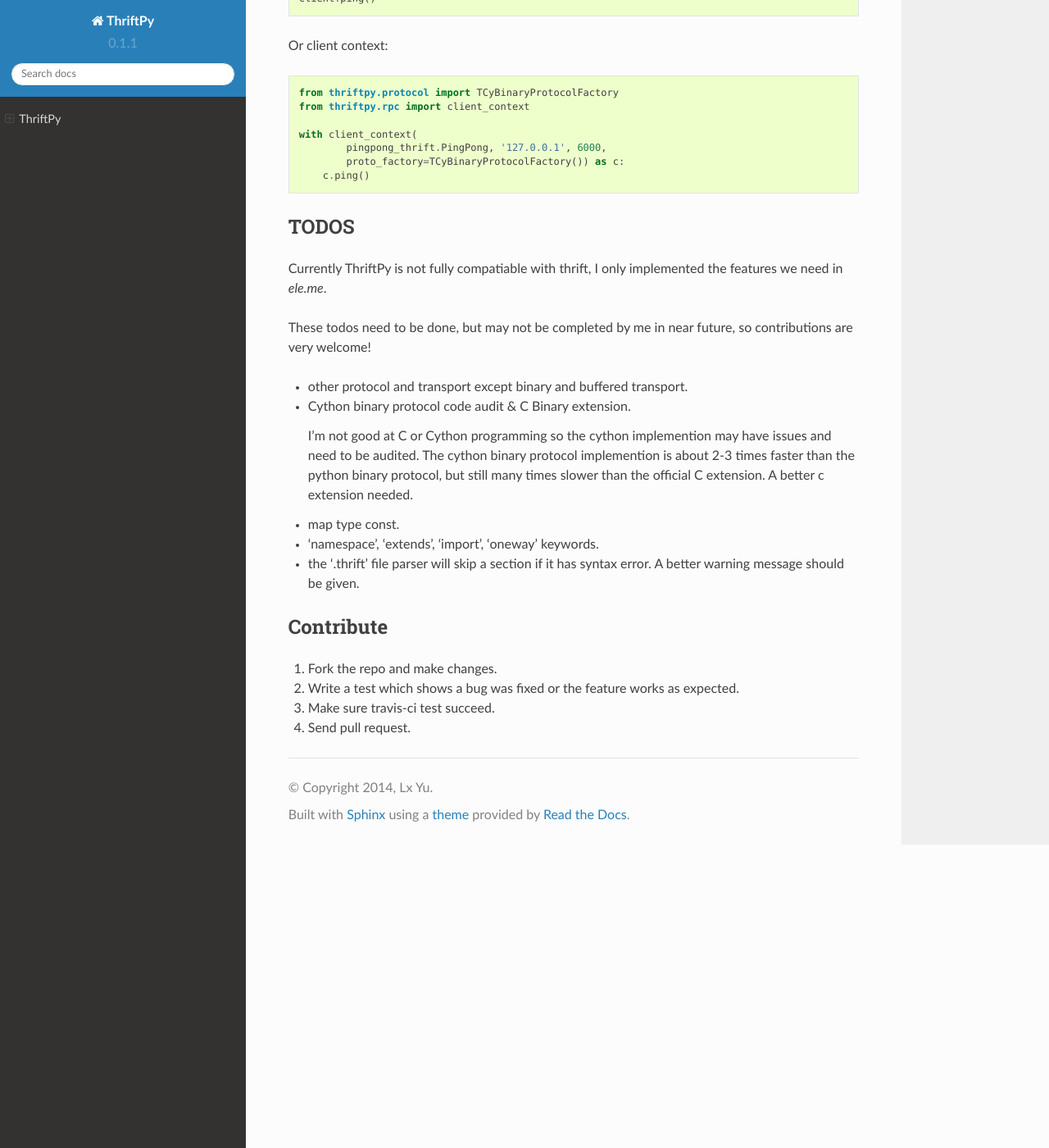
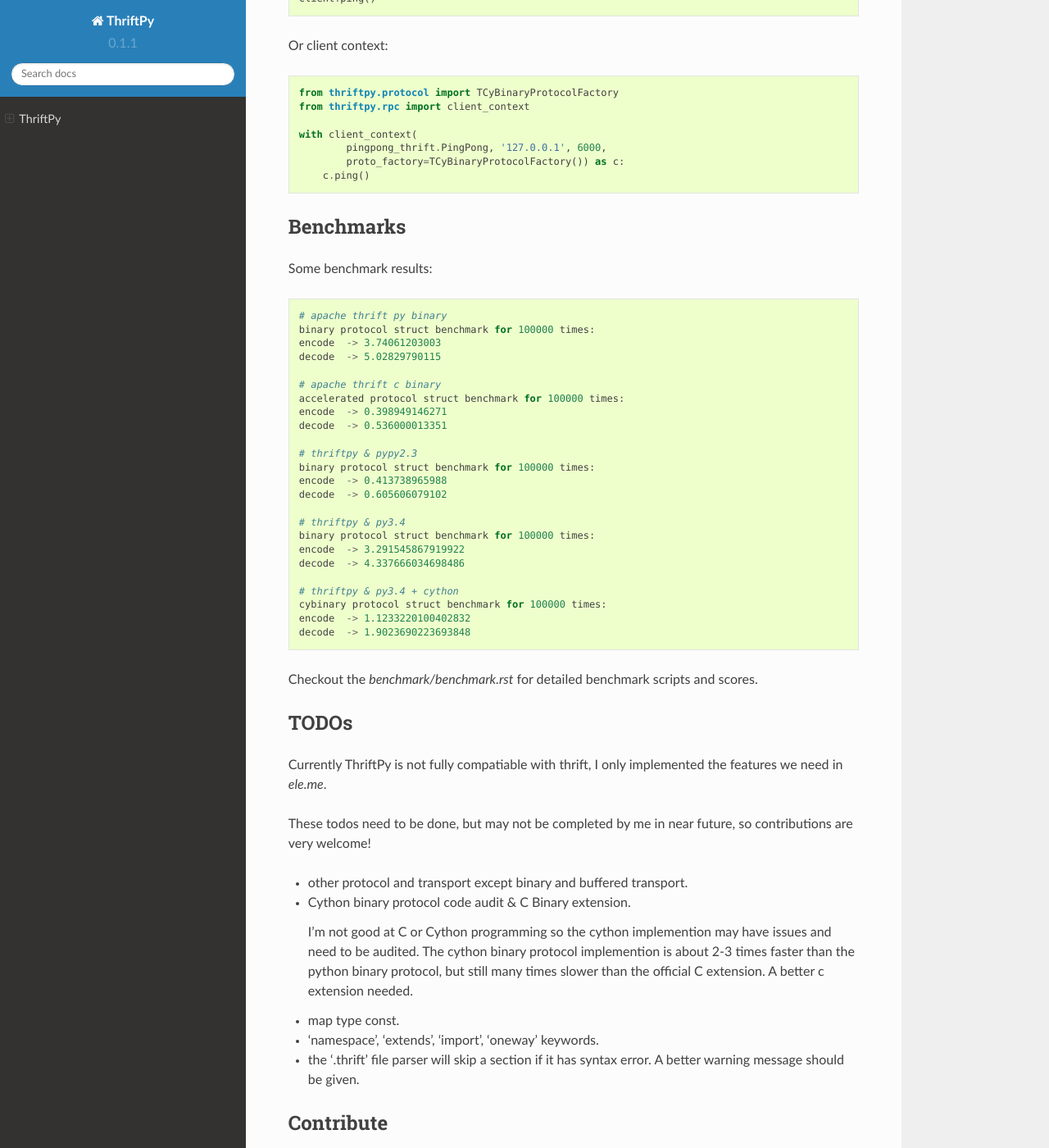
Before and after one commit to Thriftpy/thriftpy, a Sphinx documentation site: the page built from docs/index.rst, in a window 1280 px wide and 1400 px high, scrolled down 2715 px. Shown: the whole window at 82% size. Built offline with Sphinx 7.4.7 and the Read the Docs theme 2.0.0, drawn with Linux system fonts in a browser that asks for light colours.

Commit message:
add benchmark result to readme and docs

```diff
--- a/docs/index.rst
+++ b/docs/index.rst
@@ -160,7 +160,41 @@ Or client context:
         c.ping()
 
 
-TODOS
+Benchmarks
+==========
+
+Some benchmark results::
+
+    # apache thrift py binary
+    binary protocol struct benchmark for 100000 times:
+    encode  -> 3.74061203003
+    decode  -> 5.02829790115
+
+    # apache thrift c binary
+    accelerated protocol struct benchmark for 100000 times:
+    encode  -> 0.398949146271
+    decode  -> 0.536000013351
+
+    # thriftpy & pypy2.3
+    binary protocol struct benchmark for 100000 times:
+    encode  -> 0.413738965988
+    decode  -> 0.605606079102
+
+    # thriftpy & py3.4
+    binary protocol struct benchmark for 100000 times:
+    encode  -> 3.291545867919922
+    decode  -> 4.337666034698486
+
+    # thriftpy & py3.4 + cython
+    cybinary protocol struct benchmark for 100000 times:
+    encode  -> 1.1233220100402832
+    decode  -> 1.9023690223693848
+
+Checkout the `benchmark/benchmark.rst` for detailed benchmark scripts and
+scores.
+
+
+TODOs
 =====
 
 Currently ThriftPy is not fully compatiable with thrift, I only implemented
```
Also changed, not shown: README.rst (+35 -1 lines).
